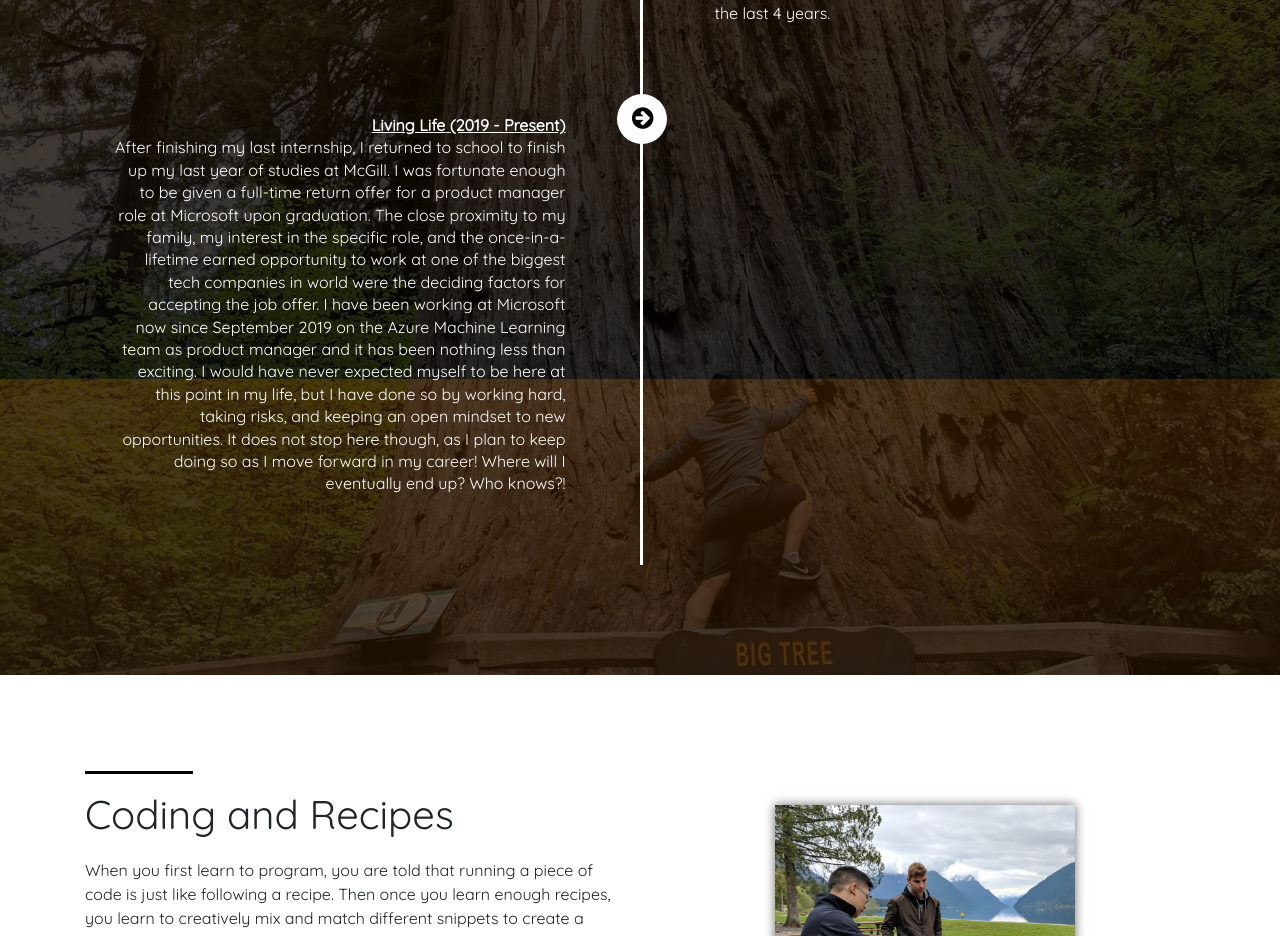
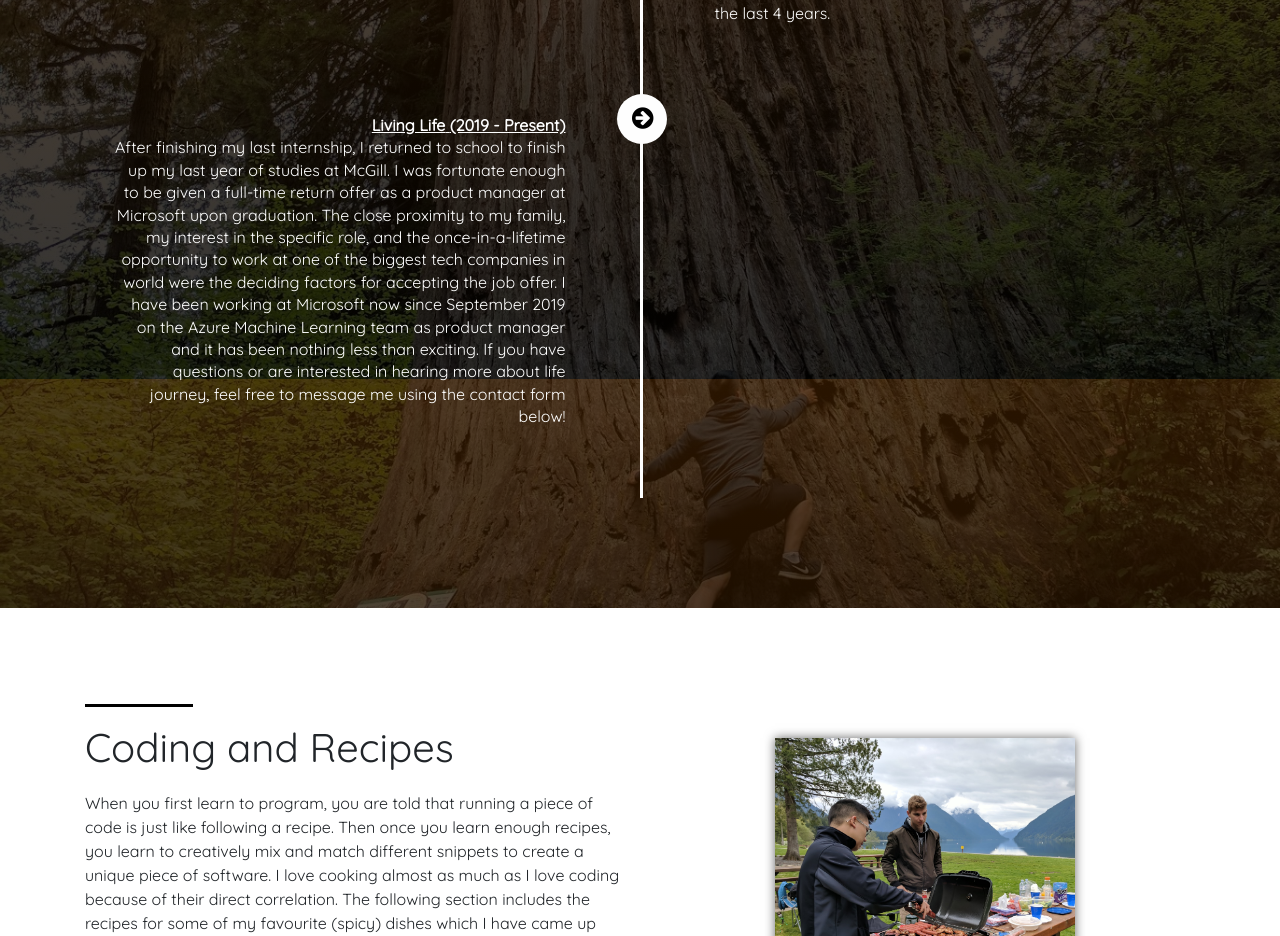
Before and after one commit to johnwu0604/personal-website-v2, a React app: page / in a window 1280 px wide. Shown: the part 3500-4436 px from the top of the page. Built offline with nearby package versions, Linux system fonts and the light colour scheme.

Commit message:
Updated timeline

```diff
--- a/src/components/timeline.jsx
+++ b/src/components/timeline.jsx
@@ -95,11 +95,10 @@ var journey = [
         'year' : '(2019 - Present)',
         'title': 'Living Life',
         'desc' : 'After finishing my last internship, I returned to school to finish up my last year of studies at McGill. I was fortunate enough \
-        to be given a full-time return offer for a product manager role at Microsoft upon graduation. The close proximity to my family, my interest in the specific role, \
-        and the once-in-a-lifetime earned opportunity to work at one of the biggest tech companies in world were the deciding factors for accepting the job offer. I have been \
-        working at Microsoft now since September 2019 on the Azure Machine Learning team as product manager and it has been nothing less than exciting. I would have never expected myself \
-        to be here at this point in my life, but I have done so by working hard, taking risks, and keeping an open mindset to new opportunities. It does not stop here though, as I plan to keep doing \
-         so as I move forward in my career! Where will I eventually end up? Who knows?!'
+        to be given a full-time return offer as a product manager at Microsoft upon graduation. The close proximity to my family, my interest in the specific role, \
+        and the once-in-a-lifetime opportunity to work at one of the biggest tech companies in world were the deciding factors for accepting the job offer. I have been \
+        working at Microsoft now since September 2019 on the Azure Machine Learning team as product manager and it has been nothing less than exciting. If you have questions or are interested in \
+        hearing more about life journey, feel free to message me using the contact form below!'
     }
 ]
 
```
